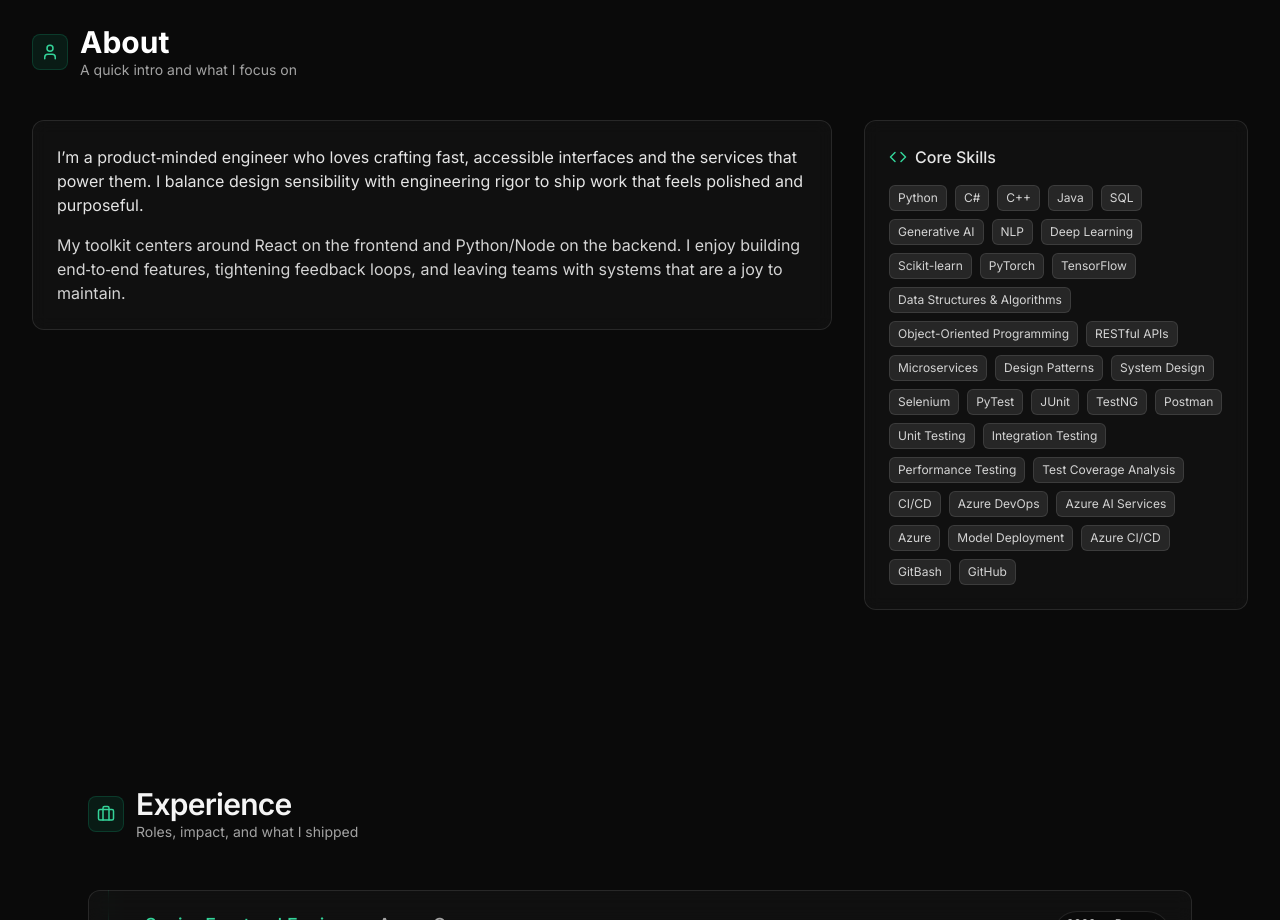
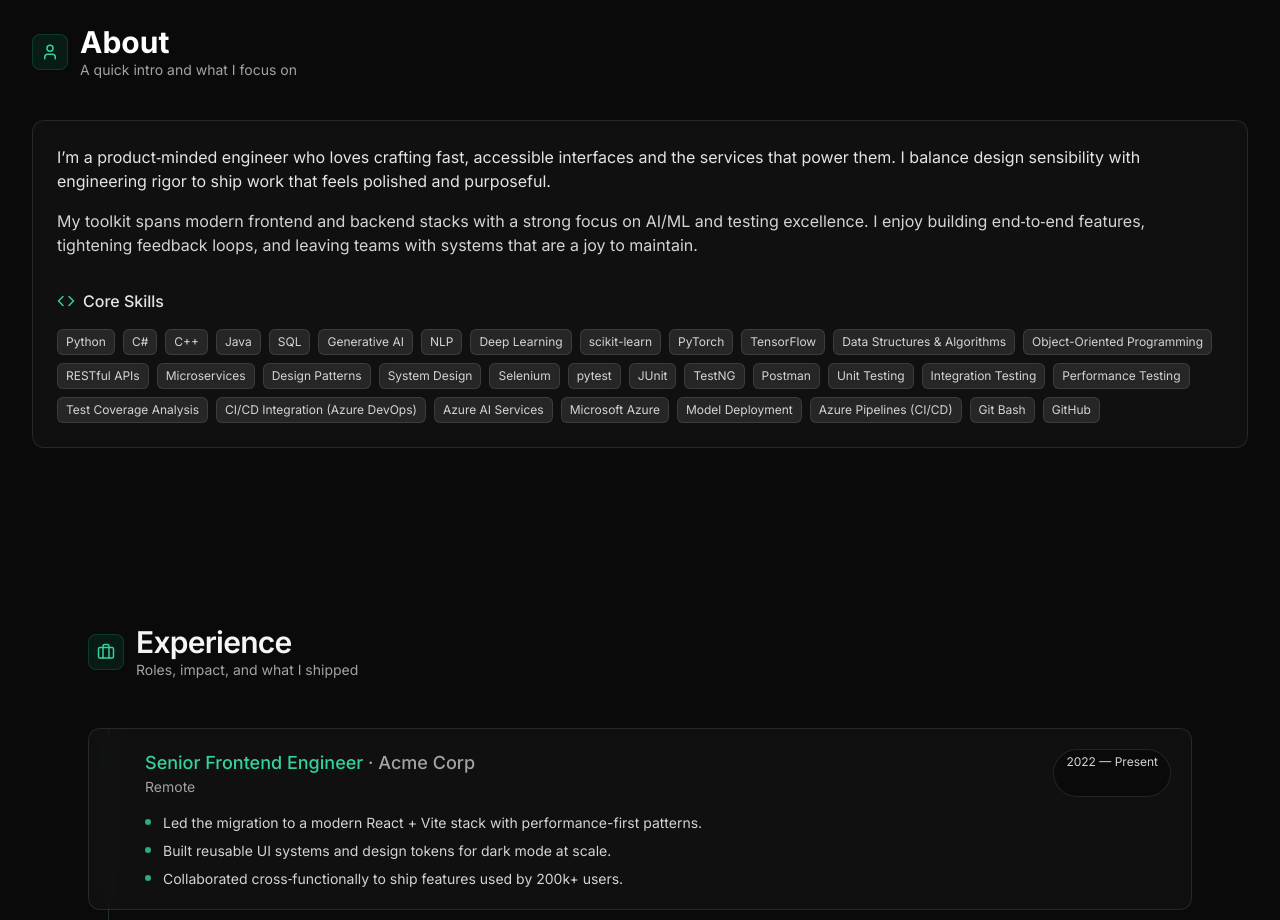
Before and after one commit to nalin-pixel/frontend-repo_9tkmwxeo_14fs17, a React (Vite) app: page / in a window 1280 px wide. Shown: the part 1140-2060 px from the top of the page. Built offline with nearby package versions, Linux system fonts and the light colour scheme; a web font is replaced by a local one.

Commit message:
Update project prj_9tkmwxeo - 2025-11-06T08:26:13.986Z

```diff
--- a/src/components/About.jsx
+++ b/src/components/About.jsx
@@ -5,15 +5,15 @@ export default function About() {
     // Programming Languages
     'Python', 'C#', 'C++', 'Java', 'SQL',
     // AI/ML & Data Science
-    'Generative AI', 'NLP', 'Deep Learning', 'Scikit-learn', 'PyTorch', 'TensorFlow',
+    'Generative AI', 'NLP', 'Deep Learning', 'scikit-learn', 'PyTorch', 'TensorFlow',
     // Software Development
     'Data Structures & Algorithms', 'Object-Oriented Programming', 'RESTful APIs', 'Microservices', 'Design Patterns', 'System Design',
     // Testing & Quality Engineering
-    'Selenium', 'PyTest', 'JUnit', 'TestNG', 'Postman', 'Unit Testing', 'Integration Testing', 'Performance Testing', 'Test Coverage Analysis', 'CI/CD', 'Azure DevOps',
+    'Selenium', 'pytest', 'JUnit', 'TestNG', 'Postman', 'Unit Testing', 'Integration Testing', 'Performance Testing', 'Test Coverage Analysis', 'CI/CD Integration (Azure DevOps)',
     // Cloud & DevOps
-    'Azure AI Services', 'Azure', 'Model Deployment', 'Azure CI/CD',
+    'Azure AI Services', 'Microsoft Azure', 'Model Deployment', 'Azure Pipelines (CI/CD)',
     // Version Control & Collaboration
-    'GitBash', 'GitHub'
+    'Git Bash', 'GitHub'
   ]
 
   return (
@@ -29,19 +29,15 @@ export default function About() {
           </div>
         </div>
 
-        <div className="grid gap-8 lg:grid-cols-3">
-          <div className="lg:col-span-2">
         <div className="rounded-xl border border-white/10 bg-neutral-900/60 p-6 backdrop-blur supports-[backdrop-filter]:bg-neutral-900/50">
           <p className="text-neutral-200">
             I’m a product‑minded engineer who loves crafting fast, accessible interfaces and the services that power them. I balance design sensibility with engineering rigor to ship work that feels polished and purposeful.
           </p>
           <p className="mt-4 text-neutral-300">
-                My toolkit centers around React on the frontend and Python/Node on the backend. I enjoy building end‑to‑end features, tightening feedback loops, and leaving teams with systems that are a joy to maintain.
+            My toolkit spans modern frontend and backend stacks with a strong focus on AI/ML and testing excellence. I enjoy building end‑to‑end features, tightening feedback loops, and leaving teams with systems that are a joy to maintain.
           </p>
-            </div>
-          </div>
 
-          <div className="rounded-xl border border-white/10 bg-neutral-900/60 p-6 backdrop-blur supports-[backdrop-filter]:bg-neutral-900/50">
+          <div className="mt-8">
             <div className="mb-4 flex items-center gap-2 text-neutral-200">
               <Code size={18} className="text-emerald-400" />
               <span className="font-medium">Core Skills</span>
```
Also changed, not shown: 1 other file (tests, documents, lock files or other folders). Lines whose indentation alone changed are shown as unchanged.
